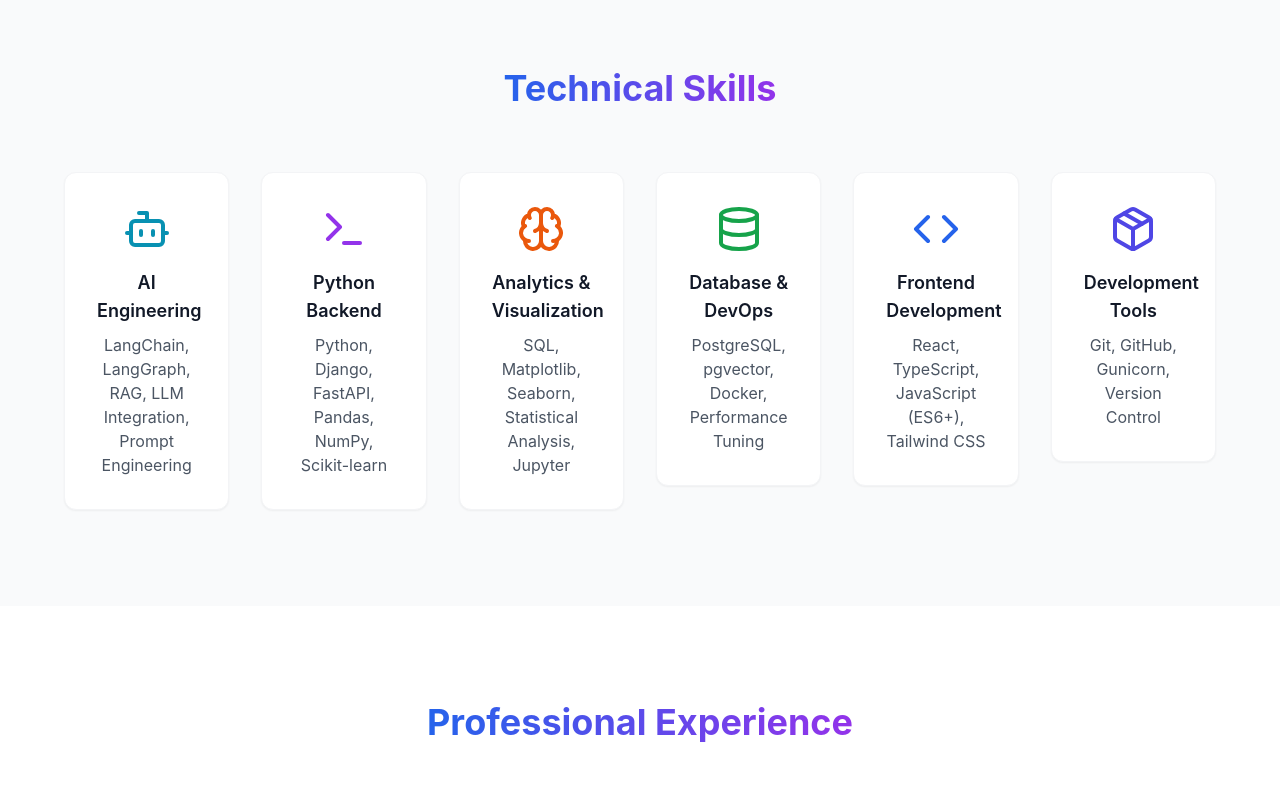
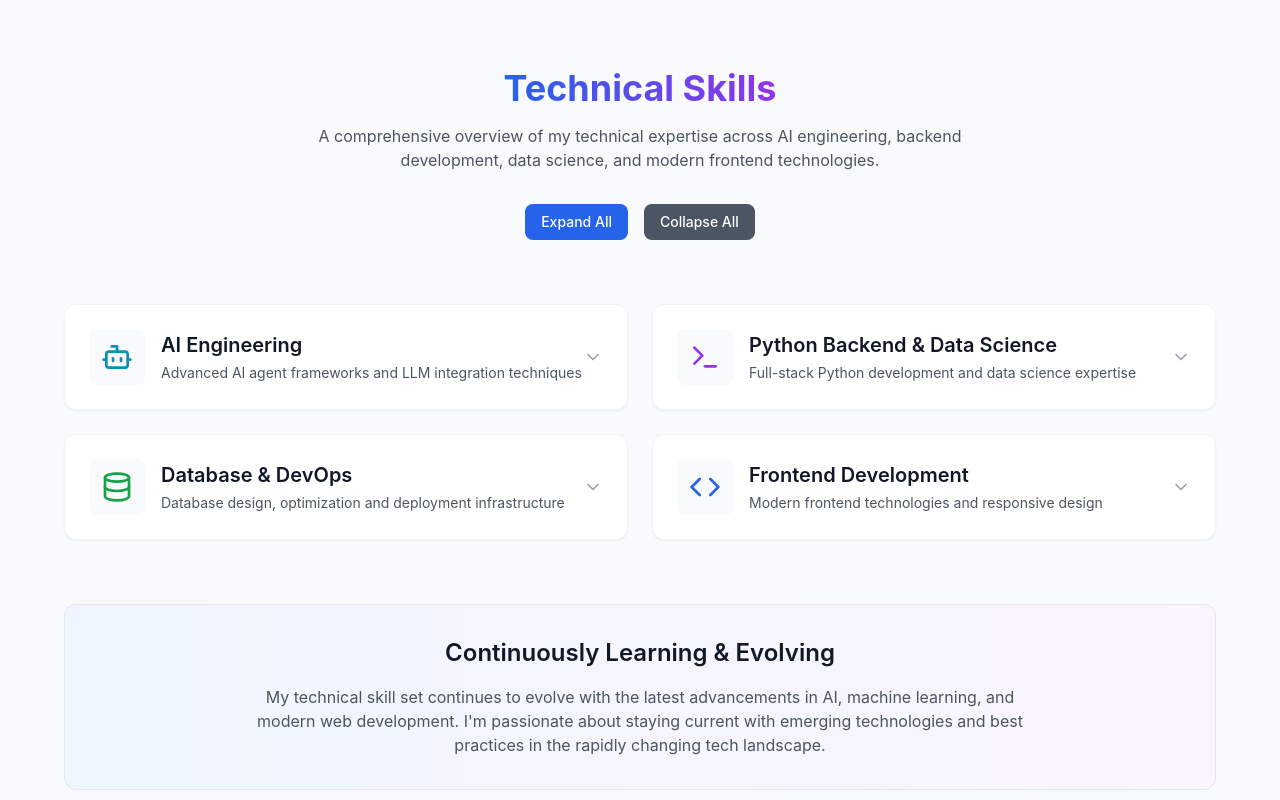
Before and after one commit to gmartincor/Guillermo-portfolio, a React (Create React App) app: page / in a window 1280 px wide. Shown: the part 1800-2600 px from the top of the page. Built offline with nearby package versions, Linux system fonts and the light colour scheme; the HTML template or start-up script is replaced by a standard one.

Commit message:
refacto skills section

```diff
--- a/src/components/Skills/Skills.js
+++ b/src/components/Skills/Skills.js
@@ -1,76 +1,158 @@
-import React from 'react';
-import { Code, Terminal, Database, Brain, Bot, Package } from 'lucide-react';
+import React, { useState } from 'react';
+import { Code, Terminal, Database, Bot, ChevronDown, ChevronUp } from 'lucide-react';
+import { skillCategories } from '../../utils/constants';
+
+const iconMap = {
+  Bot,
+  Terminal,
+  Database,
+  Code
+};
+
+const colorMap = {
+  cyan: 'text-cyan-600',
+  purple: 'text-purple-600',
+  green: 'text-green-600',
+  blue: 'text-blue-600'
+};
+
+const SkillCategory = ({ category, isExpanded, onToggle }) => {
+  const IconComponent = iconMap[category.icon];
+  const iconColor = colorMap[category.color];
+
+  return (
+    <div className="bg-white dark:bg-gray-900 rounded-xl shadow-sm border border-gray-100 dark:border-gray-800 overflow-hidden transition-all duration-300 hover:shadow-lg">
+      {/* Header */}
+      <div
+        className="p-6 cursor-pointer flex items-center justify-between"
+        onClick={onToggle}
+      >
+        <div className="flex items-center space-x-4">
+          <div className={`p-3 rounded-lg bg-gray-50 dark:bg-gray-800 group-hover:scale-110 transition-transform`}>
+            <IconComponent className={`w-8 h-8 ${iconColor}`} />
+          </div>
+          <div>
+            <h3 className="text-xl font-semibold text-gray-900 dark:text-white">
+              {category.title}
+            </h3>
+            <p className="text-gray-600 dark:text-gray-400 text-sm mt-1">
+              {category.description}
+            </p>
+          </div>
+        </div>
+        <div className="flex-shrink-0">
+          {isExpanded ? (
+            <ChevronUp className="w-5 h-5 text-gray-400" />
+          ) : (
+            <ChevronDown className="w-5 h-5 text-gray-400" />
+          )}
+        </div>
+      </div>
+
+      {/* Expanded Content */}
+      {isExpanded && (
+        <div className="px-6 pb-6 border-t border-gray-100 dark:border-gray-800">
+          <div className="pt-4 space-y-4">
+            {category.subcategories.map((subcategory, subIndex) => (
+              <div key={subIndex} className="space-y-3">
+                <h4 className="text-sm font-medium text-gray-700 dark:text-gray-300 uppercase tracking-wide">
+                  {subcategory.title}
+                </h4>
+                <div className="flex flex-wrap gap-2">
+                  {subcategory.skills.map((skill, skillIndex) => (
+                    <span
+                      key={skillIndex}
+                      className="px-3 py-1.5 bg-gray-100 dark:bg-gray-800 text-gray-700 dark:text-gray-300 rounded-full text-sm font-medium hover:bg-gray-200 dark:hover:bg-gray-700 transition-colors"
+                    >
+                      {skill}
+                    </span>
+                  ))}
+                </div>
+              </div>
+            ))}
+          </div>
+        </div>
+      )}
+    </div>
+  );
+};
 
 const Skills = () => {
+  const [expandedCategories, setExpandedCategories] = useState(new Set());
+
+  const toggleCategory = (categoryId) => {
+    const newExpanded = new Set(expandedCategories);
+    if (newExpanded.has(categoryId)) {
+      newExpanded.delete(categoryId);
+    } else {
+      newExpanded.add(categoryId);
+    }
+    setExpandedCategories(newExpanded);
+  };
+
+  const expandAll = () => {
+    setExpandedCategories(new Set(skillCategories.map(cat => cat.id)));
+  };
+
+  const collapseAll = () => {
+    setExpandedCategories(new Set());
+  };
+
   return (
     <section id="skills" className="py-24 px-4 bg-gray-50 dark:bg-gray-800/50">
       <div className="max-w-6xl mx-auto">
-        <h2 className="text-4xl font-bold text-center mb-16">
+        {/* Header */}
+        <div className="text-center mb-16">
+          <h2 className="text-4xl font-bold mb-4">
             <span className="bg-gradient-to-r from-blue-600 to-purple-600 bg-clip-text text-transparent">
               Technical Skills
             </span>
           </h2>
+          <p className="text-gray-600 dark:text-gray-400 max-w-2xl mx-auto mb-8">
+            A comprehensive overview of my technical expertise across AI engineering, backend development,
+            data science, and modern frontend technologies.
+          </p>
 
-        {/* Summary Cards */}
-        <div className="grid grid-cols-2 md:grid-cols-6 gap-8">
-          <div className="text-center group">
-            <div className="bg-white dark:bg-gray-900 p-8 rounded-xl shadow-sm border border-gray-100 dark:border-gray-800 hover:shadow-lg transition-all duration-300">
-              <Bot className="w-12 h-12 mx-auto mb-4 text-cyan-600 group-hover:scale-110 transition-transform" />
-              <h4 className="font-semibold text-lg mb-2">AI Engineering</h4>
-              <p className="text-gray-600 dark:text-gray-400">
-                LangChain, LangGraph, RAG, LLM Integration, Prompt Engineering
-              </p>
+          {/* Toggle Buttons */}
+          <div className="flex justify-center space-x-4">
+            <button
+              onClick={expandAll}
+              className="px-4 py-2 bg-blue-600 text-white rounded-lg hover:bg-blue-700 transition-colors text-sm font-medium"
+            >
+              Expand All
+            </button>
+            <button
+              onClick={collapseAll}
+              className="px-4 py-2 bg-gray-600 text-white rounded-lg hover:bg-gray-700 transition-colors text-sm font-medium"
+            >
+              Collapse All
+            </button>
           </div>
         </div>
 
-          <div className="text-center group">
-            <div className="bg-white dark:bg-gray-900 p-8 rounded-xl shadow-sm border border-gray-100 dark:border-gray-800 hover:shadow-lg transition-all duration-300">
-              <Terminal className="w-12 h-12 mx-auto mb-4 text-purple-600 group-hover:scale-110 transition-transform" />
-              <h4 className="font-semibold text-lg mb-2">Python Backend</h4>
-              <p className="text-gray-600 dark:text-gray-400">
-                Python, Django, FastAPI, Pandas, NumPy, Scikit-learn
-              </p>
-            </div>
+        {/* Skills Grid */}
+        <div className="grid grid-cols-1 lg:grid-cols-2 gap-6">
+          {skillCategories.map((category) => (
+            <SkillCategory
+              key={category.id}
+              category={category}
+              isExpanded={expandedCategories.has(category.id)}
+              onToggle={() => toggleCategory(category.id)}
+            />
+          ))}
         </div>
 
-          <div className="text-center group">
-            <div className="bg-white dark:bg-gray-900 p-8 rounded-xl shadow-sm border border-gray-100 dark:border-gray-800 hover:shadow-lg transition-all duration-300">
-              <Brain className="w-12 h-12 mx-auto mb-4 text-orange-600 group-hover:scale-110 transition-transform" />
-              <h4 className="font-semibold text-lg mb-2">Analytics & Visualization</h4>
-              <p className="text-gray-600 dark:text-gray-400">
-                SQL, Matplotlib, Seaborn, Statistical Analysis, Jupyter
+        {/* Skills Summary */}
+        <div className="mt-16 text-center">
+          <div className="bg-gradient-to-r from-blue-50 to-purple-50 dark:from-gray-800 dark:to-gray-900 rounded-xl p-8 border border-gray-200 dark:border-gray-700">
+            <h3 className="text-2xl font-semibold mb-4 text-gray-900 dark:text-white">
+              Continuously Learning & Evolving
+            </h3>
+            <p className="text-gray-600 dark:text-gray-400 max-w-3xl mx-auto">
+              My technical skill set continues to evolve with the latest advancements in AI, machine learning,
+              and modern web development. I'm passionate about staying current with emerging technologies
+              and best practices in the rapidly changing tech landscape.
             </p>
-            </div>
-          </div>
-
-          <div className="text-center group">
-            <div className="bg-white dark:bg-gray-900 p-8 rounded-xl shadow-sm border border-gray-100 dark:border-gray-800 hover:shadow-lg transition-all duration-300">
-              <Database className="w-12 h-12 mx-auto mb-4 text-green-600 group-hover:scale-110 transition-transform" />
-              <h4 className="font-semibold text-lg mb-2">Database & DevOps</h4>
-              <p className="text-gray-600 dark:text-gray-400">
-                PostgreSQL, pgvector, Docker, Performance Tuning
-              </p>
-            </div>
-          </div>
-
-          <div className="text-center group">
-            <div className="bg-white dark:bg-gray-900 p-8 rounded-xl shadow-sm border border-gray-100 dark:border-gray-800 hover:shadow-lg transition-all duration-300">
-              <Code className="w-12 h-12 mx-auto mb-4 text-blue-600 group-hover:scale-110 transition-transform" />
-              <h4 className="font-semibold text-lg mb-2">Frontend Development</h4>
-              <p className="text-gray-600 dark:text-gray-400">
-                React, TypeScript, JavaScript (ES6+), Tailwind CSS
-              </p>
-            </div>
-          </div>
-
-          <div className="text-center group">
-            <div className="bg-white dark:bg-gray-900 p-8 rounded-xl shadow-sm border border-gray-100 dark:border-gray-800 hover:shadow-lg transition-all duration-300">
-              <Package className="w-12 h-12 mx-auto mb-4 text-indigo-600 group-hover:scale-110 transition-transform" />
-              <h4 className="font-semibold text-lg mb-2">Development Tools</h4>
-              <p className="text-gray-600 dark:text-gray-400">
-                Git, GitHub, Gunicorn, Version Control
-              </p>
-            </div>
           </div>
         </div>
       </div>
--- a/src/utils/constants.js
+++ b/src/utils/constants.js
@@ -8,14 +8,84 @@
   { name: 'Contact', href: '#contact' }
 ];
 
-export const skills = {
-  aiengineering: ['LangChain', 'LangGraph', 'RAG', 'LLM API Integration', 'Prompt Engineering', 'Semantic Search', 'Vector Embeddings'],
-  pythonbackend: ['Python', 'Pandas', 'NumPy', 'Scikit-learn', 'Django', 'FastAPI', 'RESTful APIs'],
-  analytics: ['SQL', 'Matplotlib', 'Seaborn', 'Statistical Analysis', 'Jupyter Notebooks'],
-  database: ['PostgreSQL', 'Schema Design', 'Performance Tuning', 'pgvector'],
-  devops: ['Docker', 'Gunicorn', 'Git', 'GitHub'],
-  frontend: ['React', 'TypeScript', 'JavaScript (ES6+)', 'HTML5', 'CSS3', 'Tailwind CSS']
-};
+export const skillCategories = [
+  {
+    id: 'ai-engineering',
+    title: 'AI Engineering',
+    icon: 'Bot',
+    color: 'cyan',
+    description: 'Advanced AI agent frameworks and LLM integration techniques',
+    subcategories: [
+      {
+        title: 'AI Agent Frameworks',
+        skills: ['LangChain', 'LangGraph']
+      },
+      {
+        title: 'LLM Techniques & Integration',
+        skills: ['RAG (Retrieval-Augmented Generation)', 'LLM API Integration', 'Prompt Engineering', 'Semantic Search', 'Vector Embeddings']
+      }
+    ]
+  },
+  {
+    id: 'python-backend',
+    title: 'Python Backend & Data Science',
+    icon: 'Terminal',
+    color: 'purple',
+    description: 'Full-stack Python development and data science expertise',
+    subcategories: [
+      {
+        title: 'Language & Core Libraries',
+        skills: ['Python', 'Pandas', 'NumPy', 'Scikit-learn']
+      },
+      {
+        title: 'Backend Frameworks',
+        skills: ['Django', 'FastAPI', 'RESTful APIs']
+      },
+      {
+        title: 'Analytics & Visualization',
+        skills: ['SQL', 'Matplotlib', 'Seaborn', 'Statistical Analysis']
+      },
+      {
+        title: 'Development Tools',
+        skills: ['Jupyter Notebooks']
+      }
+    ]
+  },
+  {
+    id: 'database-devops',
+    title: 'Database & DevOps',
+    icon: 'Database',
+    color: 'green',
+    description: 'Database design, optimization and deployment infrastructure',
+    subcategories: [
+      {
+        title: 'Database',
+        skills: ['PostgreSQL (Schema Design, Performance Tuning, pgvector)']
+      },
+      {
+        title: 'Deployment & Containerization',
+        skills: ['Docker', 'Gunicorn']
+      },
+      {
+        title: 'Version Control',
+        skills: ['Git', 'GitHub']
+      }
+    ]
+  },
+  {
+    id: 'frontend',
+    title: 'Frontend Development',
+    icon: 'Code',
+    color: 'blue',
+    description: 'Modern frontend technologies and responsive design',
+    subcategories: [
+      {
+        title: 'Core Technologies',
+        skills: ['React', 'TypeScript', 'JavaScript (ES6+)', 'HTML5', 'CSS3', 'Tailwind CSS']
+      }
+    ]
+  }
+];
 
 export const personalInfo = {
   name: 'Guillermo Martín Correa',
```
Lines whose indentation alone changed are shown as unchanged.
